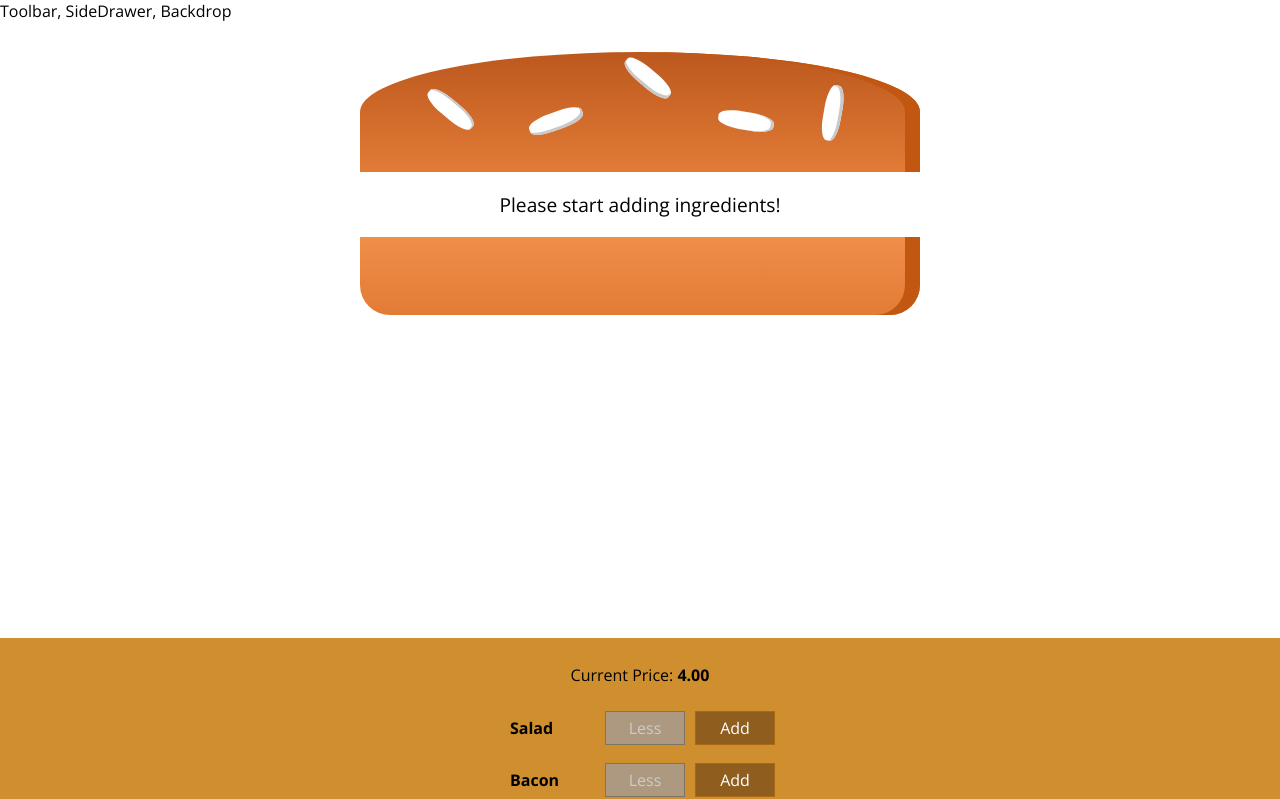
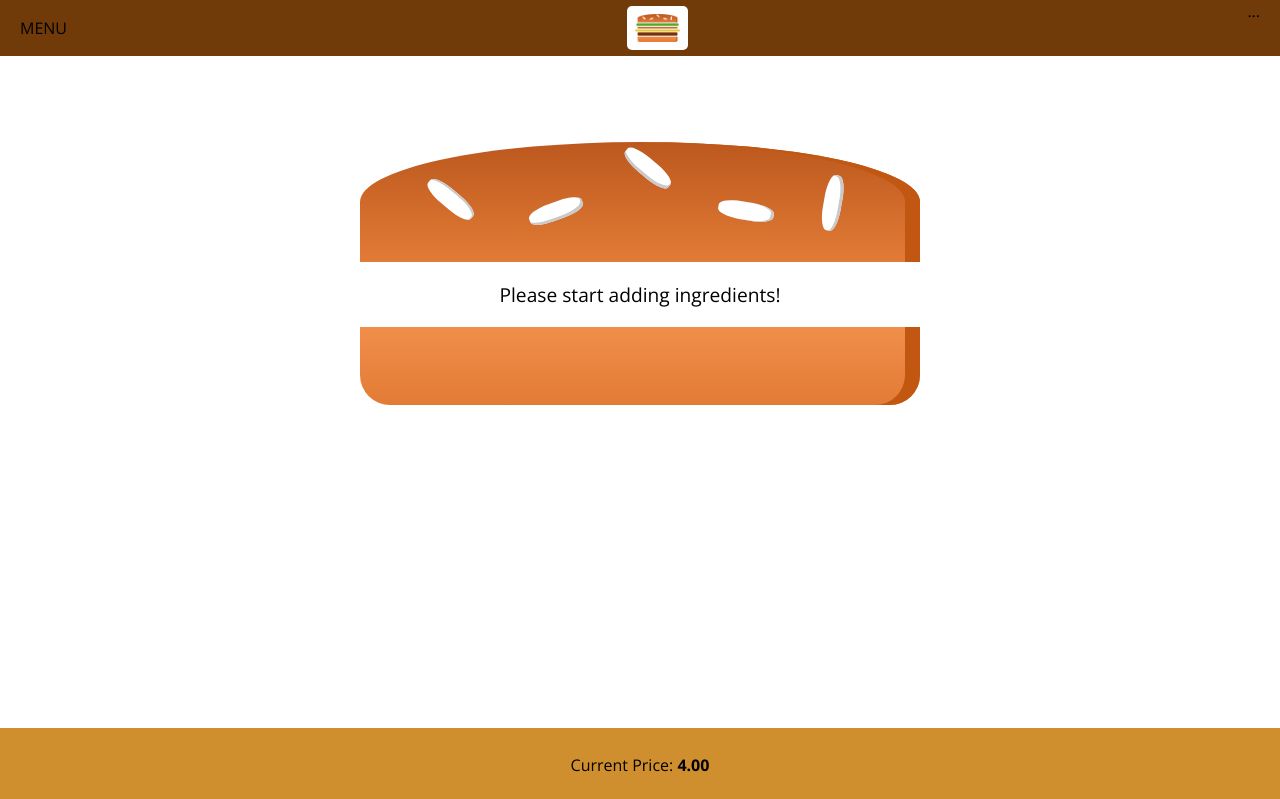
Before and after one commit to franjaviersans/ReactUdemyCourse, a React app in the folder BurgerBuilder/: page / in a window 1280 px wide. Shown: the top 799 px of the page. Built offline with nearby package versions, Linux system fonts and the light colour scheme.

Commit message:
Added Toolbar + Logo

```diff
--- a/BurgerBuilder/src/components/Burger/OrderSummary/OrderSummary.js
+++ b/BurgerBuilder/src/components/Burger/OrderSummary/OrderSummary.js
@@ -23,6 +23,7 @@
 			<ul>
 				{ing}
 			</ul>
+			<p><strong>Total Price: {props.price.toFixed(2)}</strong></p>
 			<p>Continue to Checkout?</p>
 			<Button btnType={'Danger'} clicked={props.purchaseCancelled}>CANCEL</Button>
 			<Button btnType={'Success'} clicked={props.purchaseContinued}>CONTINUE</Button>
--- a/BurgerBuilder/src/components/Layout/Layout.css
+++ b/BurgerBuilder/src/components/Layout/Layout.css
@@ -1,3 +1,3 @@
 .Content {
-	margin-top: 16px;
+	margin-top: 72px;
 }
--- a/BurgerBuilder/src/components/Layout/Layout.js
+++ b/BurgerBuilder/src/components/Layout/Layout.js
@@ -2,10 +2,12 @@
 
 import Aux from '../../hoc/AuxHOC';
 import classes from './Layout.css';
+import Toolbar from '../Navigation/Toolbar/Toolbar';
+
 
 const layout = (props) =>(
 	<Aux>
-		<div>Toolbar, SideDrawer, Backdrop</div>
+		<Toolbar />
 		<main className={classes.Content} >
 			{props.children}
 		</main>
--- /dev/null
+++ b/BurgerBuilder/src/components/Logo/Logo.css
@@ -0,0 +1,11 @@
+.Logo{
+	background-color: white;
+	padding: 8px;
+	height:  80%;
+	box-sizing:  border-box;
+	border-radius: 5px;
+}
+
+.Logo img {
+	height: 100%;
+}
--- /dev/null
+++ b/BurgerBuilder/src/components/Logo/Logo.js
@@ -0,0 +1,12 @@
+import React from 'react';
+
+import burgerLogo from '../../assets/images/burger-logo.png';
+import classes from './Logo.css';
+
+const logo = (props) => (
+	<div className={classes.Logo}>
+		<img src={burgerLogo} />
+	</div>
+);
+
+export default logo;
--- /dev/null
+++ b/BurgerBuilder/src/components/Navigation/Toolbar/Toolbar.css
@@ -0,0 +1,18 @@
+.Toolbar {
+	height: 56px;
+	width: 100%;
+	top: 0;
+	left: 0;
+	background-color: #703B09;
+	display: flex;
+	justify-content: space-between;
+	align-items: center;
+	padding: 0 20px;
+	box-sizing: border-box;
+	z-index: 90;
+}
+
+
+.Toolbar nav{
+	height: 100%;
+}
--- /dev/null
+++ b/BurgerBuilder/src/components/Navigation/Toolbar/Toolbar.js
@@ -0,0 +1,17 @@
+import React from 'react';
+
+import classes from './Toolbar.css';
+import Logo from '../../Logo/Logo';
+
+
+const toolbar =  (props) => (
+	<header className={classes.Toolbar}>
+		<div>MENU</div>
+		<Logo />
+		<nav>
+			...
+		</nav>
+	</header>
+);
+
+export default toolbar;
--- a/BurgerBuilder/src/containers/BurgerBuilder/BurgerBuilder.js
+++ b/BurgerBuilder/src/containers/BurgerBuilder/BurgerBuilder.js
@@ -111,6 +111,7 @@
 						purchaseCancelled={this.purchaseCancelHandler}
 						purchaseContinued={this.purchaseContinuehandler}
 						ingredients={this.state.ingredients}
+						price={this.state.totalPrice}
 						/>
 				</Modal>
 				<Burger ingredients={this.state.ingredients}/>
```
Also changed, not shown: BurgerBuilder/src/assets/images/burger-logo.png (added).
